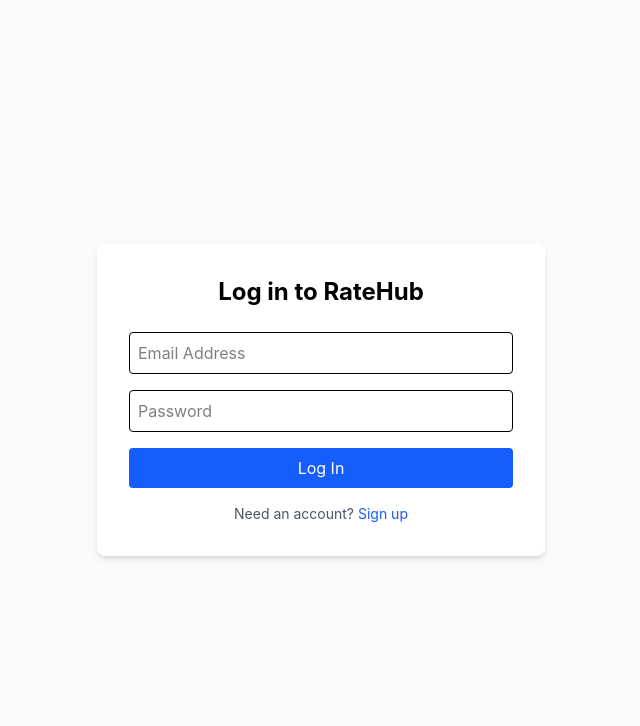
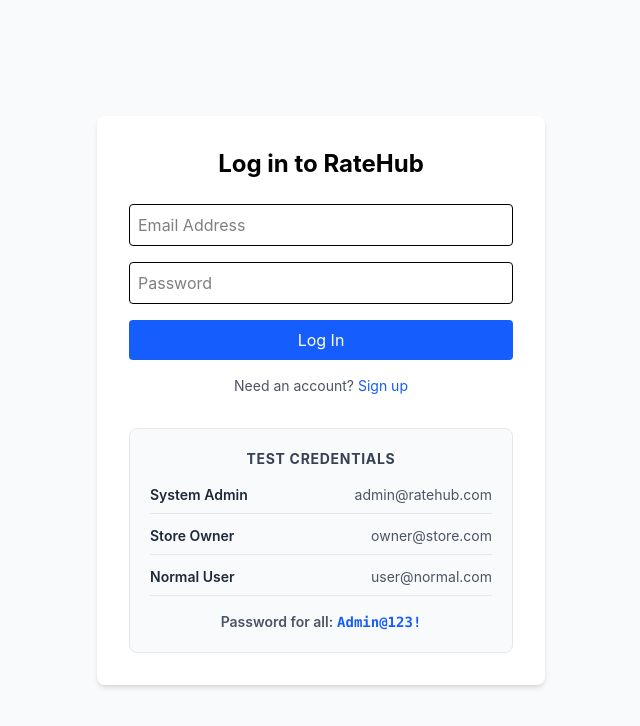
Before and after one commit to Bhushan144/RateHub, a React (Vite) app in the folder frontend/: page /login in a window 1280 px wide. Shown: the top 726 px of the page, without its empty margins (319-959 px from the left). Built offline with nearby package versions, Linux system fonts and the light colour scheme; no server answers.

Commit message:
fix: added testing credential on logic page for easy review

```diff
--- a/frontend/src/pages/Login.jsx
+++ b/frontend/src/pages/Login.jsx
@@ -27,7 +27,7 @@
     };
 
     return (
-        <div className="min-h-screen flex items-center justify-center bg-gray-50">
+        <div className="min-h-screen flex items-center justify-center bg-gray-50 py-12 px-4 sm:px-6 lg:px-8">
             <div className="max-w-md w-full bg-white p-8 rounded-lg shadow-md">
                 <h2 className="text-2xl font-bold text-center mb-6">Log in to RateHub</h2>
                 <form onSubmit={handleSubmit} className="space-y-4">
@@ -41,11 +41,34 @@
                         className="w-full p-2 border rounded focus:ring-2 focus:ring-blue-500"
                         onChange={e => setFormData({...formData, password: e.target.value})}
                     />
-                    <button type="submit" className="w-full bg-blue-600 text-white p-2 rounded hover:bg-blue-700">Log In</button>
+                    <button type="submit" className="w-full bg-blue-600 text-white p-2 rounded hover:bg-blue-700 transition-colors">Log In</button>
                 </form>
                 <p className="mt-4 text-center text-sm text-gray-600">
                     Need an account? <Link to="/signup" className="text-blue-600 hover:underline">Sign up</Link>
                 </p>
+
+                {/* --- TEST CREDENTIALS BOX --- */}
+                <div className="mt-8 bg-gray-50 rounded-lg p-5 border border-gray-200">
+                    <h3 className="text-sm font-bold text-gray-700 mb-4 text-center uppercase tracking-wider">Test Credentials</h3>
+                    <div className="space-y-3 text-sm text-gray-600">
+                        <div className="flex justify-between border-b border-gray-200 pb-2">
+                            <span className="font-semibold text-gray-800">System Admin</span>
+                            <span className="select-all">admin@ratehub.com</span>
+                        </div>
+                        <div className="flex justify-between border-b border-gray-200 pb-2">
+                            <span className="font-semibold text-gray-800">Store Owner</span>
+                            <span className="select-all">owner@store.com</span>
+                        </div>
+                        <div className="flex justify-between border-b border-gray-200 pb-2">
+                            <span className="font-semibold text-gray-800">Normal User</span>
+                            <span className="select-all">user@normal.com</span>
+                        </div>
+                        <div className="text-center pt-1 text-gray-800">
+                            <span className="font-semibold text-gray-600">Password for all:</span> <span className="select-all font-mono font-bold text-blue-600">Admin@123!</span>
+                        </div>
+                    </div>
+                </div>
+
             </div>
         </div>
     );
```
